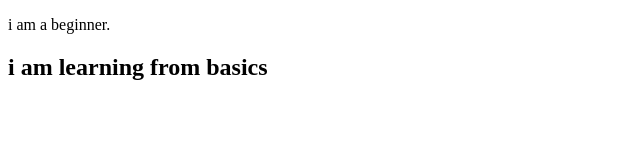
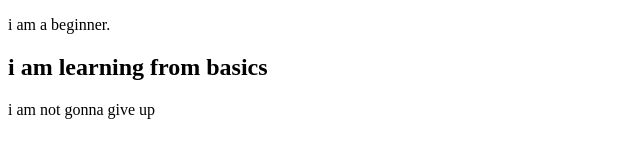
Before and after one commit to tasnim168/tasnim-git-repo, a plain HTML site: page index.html in a window 1280 px wide. Shown: the whole page, without its empty margins (0-640 px from the left). Drawn offline with Linux system fonts and the light colour scheme.

Commit message:
will continue

```diff
--- a/index.html
+++ b/index.html
@@ -8,5 +8,6 @@
 <body>
     <p>i am a beginner.</p>
     <h2>i am learning from basics</h2>
+    <p>i am not gonna give up</p>
 </body>
 </html>
```
